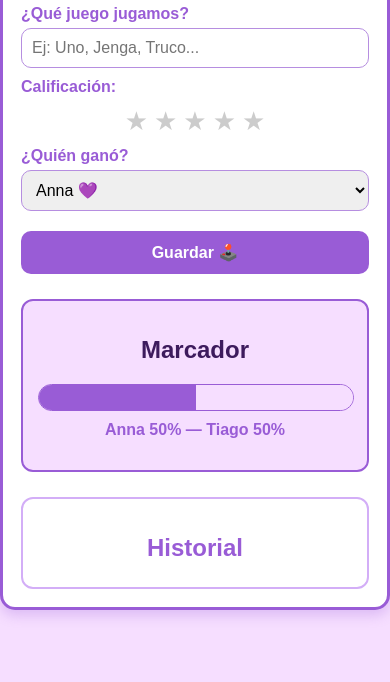
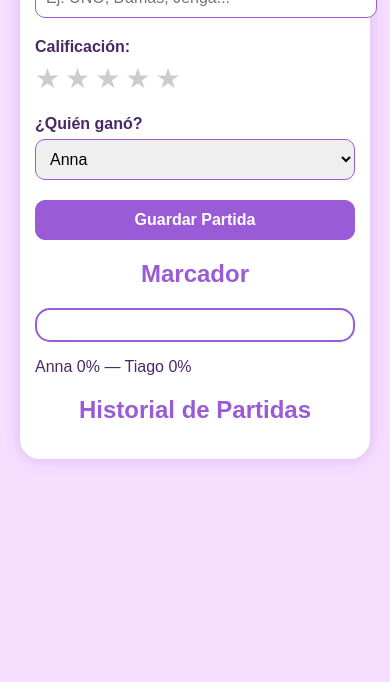
Before and after one commit to annaguillermo2010-wq/mt, a plain HTML site: page index.html in a window 390 px wide. Shown: the part 162-844 px from the top of the page. Drawn offline with Linux system fonts and the light colour scheme.

Commit message:
Update index.html

```diff
--- a/index.html
+++ b/index.html
@@ -1,301 +1,257 @@
 <!DOCTYPE html>
 <html lang="es">
 <head>
-  <meta charset="UTF-8">
-  <meta name="viewport" content="width=device-width, initial-scale=1.0">
+  <meta charset="UTF-8" />
+  <meta name="viewport" content="width=device-width, initial-scale=1.0" />
   <title>🎲 Modo Tablero</title>
+  <link rel="stylesheet" href="style.css" />
 </head>
 <body>
+  <div class="container">
+    <h1>🎲 Modo Tablero</h1>
 
-  <div class="coupon-container" id="couponBox">
-    <h1>🎲 Modo Tablero 🎯</h1>
+    <div class="input-group">
+      <label for="game">¿Qué juego jugamos?</label>
+      <input type="text" id="game" placeholder="Ej: UNO, Damas, Jenga..." />
+    </div>
 
-    <label for="juego">¿Qué juego jugamos?</label>
-    <input type="text" id="juego" placeholder="Ej: Uno, Jenga, Truco...">
-
+    <div class="input-group">
       <label>Calificación:</label>
       <div class="stars" id="stars">
-      <span class="star" data-value="1">★</span>
-      <span class="star" data-value="2">★</span>
-      <span class="star" data-value="3">★</span>
-      <span class="star" data-value="4">★</span>
-      <span class="star" data-value="5">★</span>
-    </div>
-
-    <label for="ganador">¿Quién ganó?</label>
-    <select id="ganador">
-      <option value="Anna">Anna 💜</option>
-      <option value="Tiago">Tiago 💙</option>
-      <option value="Empate">Empate ⚖️</option>
-    </select>
-
-    <button onclick="guardar()">Guardar 🕹️</button>
-
-    <div class="scoreboard" id="scoreboard">
-      <h2>Marcador</h2>
-      <div class="bar-container">
-        <div id="annaBar" class="bar"></div>
-        <div id="tiagoBar" class="bar"></div>
-      </div>
-      <p id="porcentaje"></p>
-    </div>
-
-    <div class="history" id="history">
-      <h2>Historial</h2>
+        <span data-value="1">★</span>
+        <span data-value="2">★</span>
+        <span data-value="3">★</span>
+        <span data-value="4">★</span>
+        <span data-value="5">★</span>
       </div>
     </div>
 
+    <div class="input-group">
+      <label>¿Quién ganó?</label>
+      <select id="winner">
+        <option value="Anna">Anna</option>
+        <option value="Tiago">Tiago</option>
+        <option value="Empate">Empate</option>
+      </select>
+    </div>
+
+    <button id="saveBtn">Guardar Partida</button>
+
+    <div class="scoreboard">
+      <h2>Marcador</h2>
+      <div class="bar">
+        <div id="annaBar" class="bar-segment anna"></div>
+        <div id="tiagoBar" class="bar-segment tiago"></div>
+      </div>
+      <p id="scoreText">Anna 0% — Tiago 0%</p>
+    </div>
+
+    <div class="history">
+      <h2>Historial de Partidas</h2>
+      <ul id="historyList"></ul>
+    </div>
+  </div>
 <style>
   body {
-  font-family: 'Poppins', 'Arial', sans-serif;
+  font-family: 'Poppins', sans-serif;
   background-color: #f6deff;
+  color: #4a2868;
+  margin: 0;
+  padding: 0;
   display: flex;
   justify-content: center;
-  align-items: center;
-  min-height: 100vh;
-  margin: 0;
-  color: #3d1b5d;
 }
 
-.coupon-container {
-  width: 360px;
-  background-color: #ffffff;
-  border: 3px solid #995cd6;
-  border-radius: 15px;
-  padding: 25px;
-  box-shadow: 0 6px 12px rgba(153, 92, 214, 0.25);
-  text-align: center;
+.container {
+  background: white;
+  margin: 20px;
+  padding: 20px;
+  border-radius: 20px;
+  max-width: 450px;
+  width: 100%;
+  box-shadow: 0 0 15px rgba(153, 92, 214, 0.3);
 }
 
-h1 {
-  font-size: 1.8rem;
+h1, h2 {
+  text-align: center;
   color: #995cd6;
+}
+
+.input-group {
   margin-bottom: 20px;
 }
 
 label {
+  font-weight: bold;
   display: block;
-  margin-top: 10px;
-  text-align: left;
-  color: #995cd6;
-  font-weight: 600;
+  margin-bottom: 6px;
 }
 
-input, select {
-  display: block;
+input, select, button {
   width: 100%;
   padding: 10px;
-  border: 1.5px solid #b68ee0;
   border-radius: 10px;
-  margin-top: 5px;
-  font-size: 1rem;
-  box-sizing: border-box;
+  border: 1px solid #995cd6;
+  font-size: 16px;
+}
+
+button {
+  background-color: #995cd6;
+  color: white;
+  font-weight: bold;
+  cursor: pointer;
+  transition: 0.2s;
+}
+
+button:hover {
+  background-color: #7f3cbf;
 }
 
 .stars {
   display: flex;
-  justify-content: center;
-  margin-top: 10px;
-  gap: 6px;
+  gap: 5px;
+  font-size: 28px;
 }
 
-.star {
-  font-size: 26px;
+.stars span {
+  cursor: pointer;
   color: #ccc;
-  cursor: pointer;
-  transition: color 0.2s ease, transform 0.2s ease;
+  transition: transform 0.2s, text-shadow 0.2s;
 }
 
-.star:hover,
-.star.selected {
-  color: gold;
-  transform: scale(1.2);
-  text-shadow: 0 0 5px rgba(255, 215, 0, 0.6);
-}
-
-button {
-  margin-top: 20px;
-  width: 100%;
-  padding: 12px;
-  background-color: #995cd6;
-  color: white;
-  border: none;
-  border-radius: 10px;
-  font-weight: bold;
-  cursor: pointer;
-  font-size: 1rem;
-  transition: all 0.25s ease;
-}
-
-button:hover {
-  background-color: #7f45bb;
-}
-
-.scoreboard {
-  background-color: #f6deff;
-  border: 2px solid #995cd6;
-  border-radius: 12px;
-  padding: 15px;
-  margin-top: 25px;
-}
-
-.bar-container {
-  display: flex;
-  height: 25px;
-  width: 100%;
-  border-radius: 20px;
-  overflow: hidden;
-  border: 1.5px solid #995cd6;
-  margin: 10px 0;
+.stars span.active {
+  color: #FFD700;
+  text-shadow: 0 0 8px #ffed9b;
+  transform: scale(1.1);
 }
 
 .bar {
-  height: 100%;
-  transition: width 0.5s ease;
+  display: flex;
+  height: 30px;
+  border-radius: 15px;
+  overflow: hidden;
+  margin-top: 10px;
+  border: 2px solid #995cd6;
 }
 
-#annaBar {
-  background-color: #995cd6;
-  width: 50%;
+.bar-segment {
+  height: 100%;
 }
 
-#tiagoBar {
-  background-color: #f6deff;
-  width: 50%;
+.anna {
+  background-color: #995cd6;
 }
 
-#porcentaje {
-  color: #995cd6;
-  font-weight: bold;
-  margin-top: 5px;
+.tiago {
+  background-color: #f6deff;
 }
 
-.history {
-  background-color: #ffffff;
-  border: 2px solid #d3aef7;
-  border-radius: 12px;
-  margin-top: 25px;
-  padding: 15px;
-  text-align: left;
-  max-height: 250px;
-  overflow-y: auto;
+.history ul {
+  list-style: none;
+  padding: 0;
 }
 
-.history h2 {
-  text-align: center;
-  color: #995cd6;
-  margin-bottom: 10px;
-}
-
-.history-item {
-  background-color: #f6deff;
-  padding: 8px;
-  margin-bottom: 10px;
-  border-left: 4px solid #995cd6;
-  border-radius: 8px;
-  animation: aparecer 0.5s ease;
-}
-
-@keyframes aparecer {
-  from { opacity: 0; transform: translateY(5px); }
-  to { opacity: 1; transform: translateY(0); }
-}
-
-.history-item p {
-  margin: 3px 0;
-  font-size: 0.9rem;
+.history li {
+  background: #f9f1ff;
+  margin: 6px 0;
+  padding: 10px;
+  border-radius: 10px;
+  font-size: 15px;
 }
 
 @media (max-width: 480px) {
-  .coupon-container {
-    width: 92%;
-    padding: 18px;
+  .container {
+    padding: 15px;
   }
 }
+
 </style>
+  <script src="script.js">
+    document.addEventListener("DOMContentLoaded", () => {
+  const stars = document.querySelectorAll("#stars span");
+  const saveBtn = document.getElementById("saveBtn");
+  const historyList = document.getElementById("historyList");
+  const annaBar = document.getElementById("annaBar");
+  const tiagoBar = document.getElementById("tiagoBar");
+  const scoreText = document.getElementById("scoreText");
 
-<script>
-let calificacion = 0;
+  let selectedRating = 0;
 
-document.querySelectorAll('.star').forEach(star => {
-  star.addEventListener('click', function() {
-    calificacion = parseInt(this.getAttribute('data-value'));
-    actualizarEstrellas(calificacion);
+  // ⭐ Calificación con estrellas
+  stars.forEach(star => {
+    star.addEventListener("click", () => {
+      selectedRating = star.dataset.value;
+      stars.forEach(s => s.classList.remove("active"));
+      star.classList.add("active");
+      let prev = star.previousElementSibling;
+      while (prev) {
+        prev.classList.add("active");
+        prev = prev.previousElementSibling;
+      }
     });
   });
 
-function actualizarEstrellas(valor) {
-  document.querySelectorAll('.star').forEach(star => {
-    star.classList.toggle('selected', parseInt(star.getAttribute('data-value')) <= valor);
-  });
+  // 🔄 Cargar historial desde localStorage
+  function loadHistory() {
+    return JSON.parse(localStorage.getItem("partidas")) || [];
   }
 
-function guardar() {
-  const juego = document.getElementById('juego').value;
-  const ganador = document.getElementById('ganador').value;
-  const fecha = new Date().toLocaleDateString();
+  function saveHistory(partidas) {
+    localStorage.setItem("partidas", JSON.stringify(partidas));
+  }
 
-  if (juego.trim() === '' || calificacion === 0) {
-    alert('🎲 Completá todo antes de guardar.');
+  // 🧮 Actualizar marcador
+  function renderHistory() {
+    const partidas = loadHistory();
+    historyList.innerHTML = "";
+    partidas.forEach(p => {
+      const li = document.createElement("li");
+      li.textContent = `${p.fecha} — Juego: ${p.juego} | Ganó: ${p.ganador} | ⭐${p.calificacion}`;
+      historyList.appendChild(li);
+    });
+
+    const annaWins = partidas.filter(p => p.ganador === "Anna").length;
+    const tiagoWins = partidas.filter(p => p.ganador === "Tiago").length;
+    const total = annaWins + tiagoWins;
+
+    const annaPct = total ? Math.round((annaWins / total) * 100) : 50;
+    const tiagoPct = total ? Math.round((tiagoWins / total) * 100) : 50;
+
+    annaBar.style.width = annaPct + "%";
+    tiagoBar.style.width = tiagoPct + "%";
+    scoreText.textContent = `Anna ${annaPct}% — Tiago ${tiagoPct}% (${total} partidas)`;
+  }
+
+  // 💾 Guardar nueva partida
+  saveBtn.addEventListener("click", () => {
+    const juego = document.getElementById("game").value.trim();
+    const ganador = document.getElementById("winner").value;
+
+    if (!juego || !selectedRating || !ganador) {
+      alert("Completá todos los campos antes de guardar.");
       return;
     }
 
-  const partida = { juego, calificacion, ganador, fecha };
-  let partidas = JSON.parse(localStorage.getItem('partidas')) || [];
-  partidas.push(partida);
-  localStorage.setItem('partidas', JSON.stringify(partidas));
+    const partidas = loadHistory();
+    const nueva = {
+      fecha: new Date().toLocaleString(),
+      juego,
+      calificacion: selectedRating,
+      ganador
+    };
+    partidas.push(nueva);
+    saveHistory(partidas);
+    renderHistory();
 
-  document.getElementById('juego').value = '';
-  calificacion = 0;
-  actualizarEstrellas(0);
-  mostrarHistorial();
-  actualizarMarcador();
-}
-
-function mostrarHistorial() {
-  const partidas = JSON.parse(localStorage.getItem('partidas')) || [];
-  const historyDiv = document.getElementById('history');
-  historyDiv.innerHTML = '<h2>Historial</h2>';
-
-  partidas.forEach(p => {
-    const item = document.createElement('div');
-    item.classList.add('history-item');
-
-    const estrellas = '★'.repeat(p.calificacion) + '☆'.repeat(5 - p.calificacion);
-
-    item.innerHTML = `
-      <p><strong>Juego:</strong> ${p.juego}</p>
-      <p><strong>Ganador:</strong> ${p.ganador}</p>
-      <p><strong>Calificación:</strong> <span style="color:gold">${estrellas}</span></p>
-      <p><small>${p.fecha}</small></p>
-    `;
-    historyDiv.appendChild(item);
-  });
-}
-
-function actualizarMarcador() {
-  const partidas = JSON.parse(localStorage.getItem('partidas')) || [];
-  let anna = 0, tiago = 0;
-
-  partidas.forEach(p => {
-    if (p.ganador === 'Anna') anna++;
-    else if (p.ganador === 'Tiago') tiago++;
+    // Reiniciar campos
+    document.getElementById("game").value = "";
+    selectedRating = 0;
+    stars.forEach(s => s.classList.remove("active"));
   });
 
-  const total = anna + tiago;
-  const annaPct = total ? (anna / total * 100).toFixed(1) : 50;
-  const tiagoPct = total ? (tiago / total * 100).toFixed(1) : 50;
+  renderHistory();
+});
 
-  document.getElementById('annaBar').style.width = annaPct + '%';
-  document.getElementById('tiagoBar').style.width = tiagoPct + '%';
-  document.getElementById('porcentaje').innerText = `Anna ${annaPct}% — Tiago ${tiagoPct}%`;
-}
-
-document.addEventListener('DOMContentLoaded', () => {
-  mostrarHistorial();
-  actualizarMarcador();
-});
   </script>
-
 </body>
 </html>
```
Lines whose indentation alone changed are shown as unchanged.
